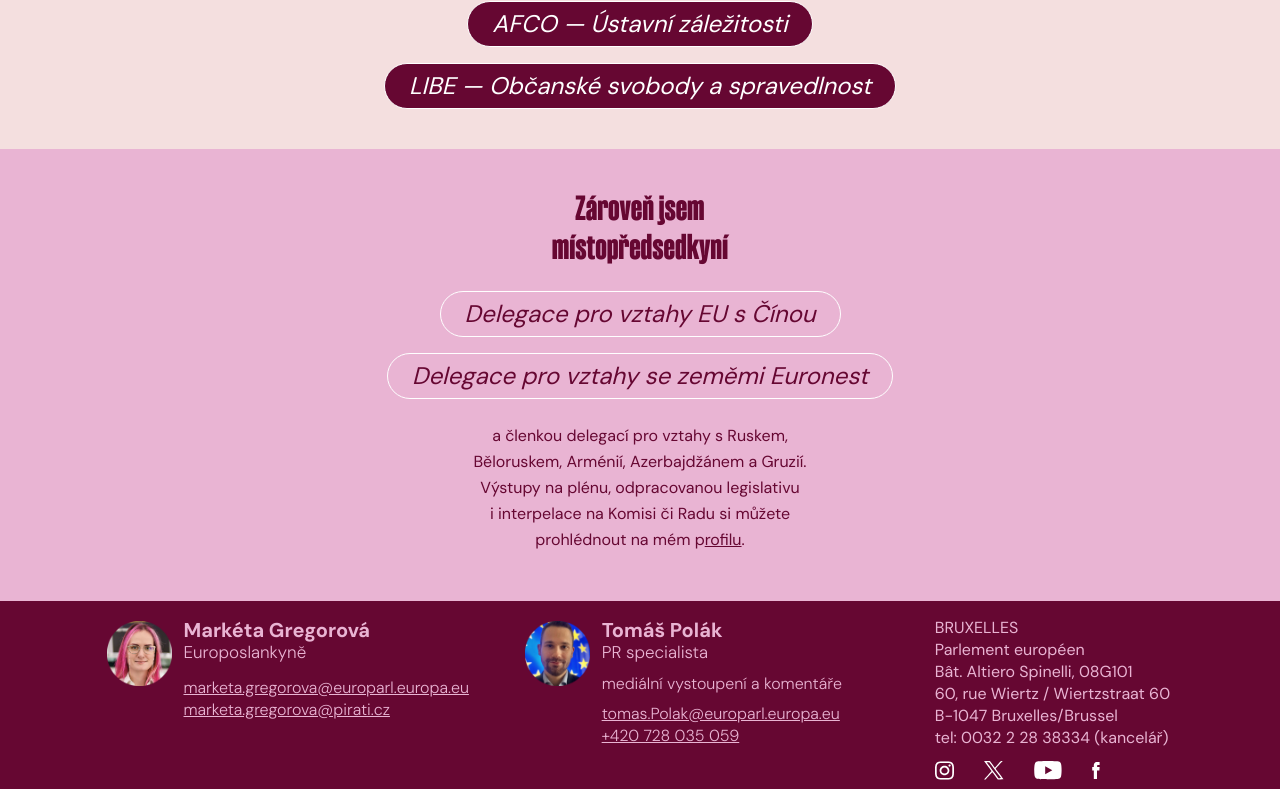
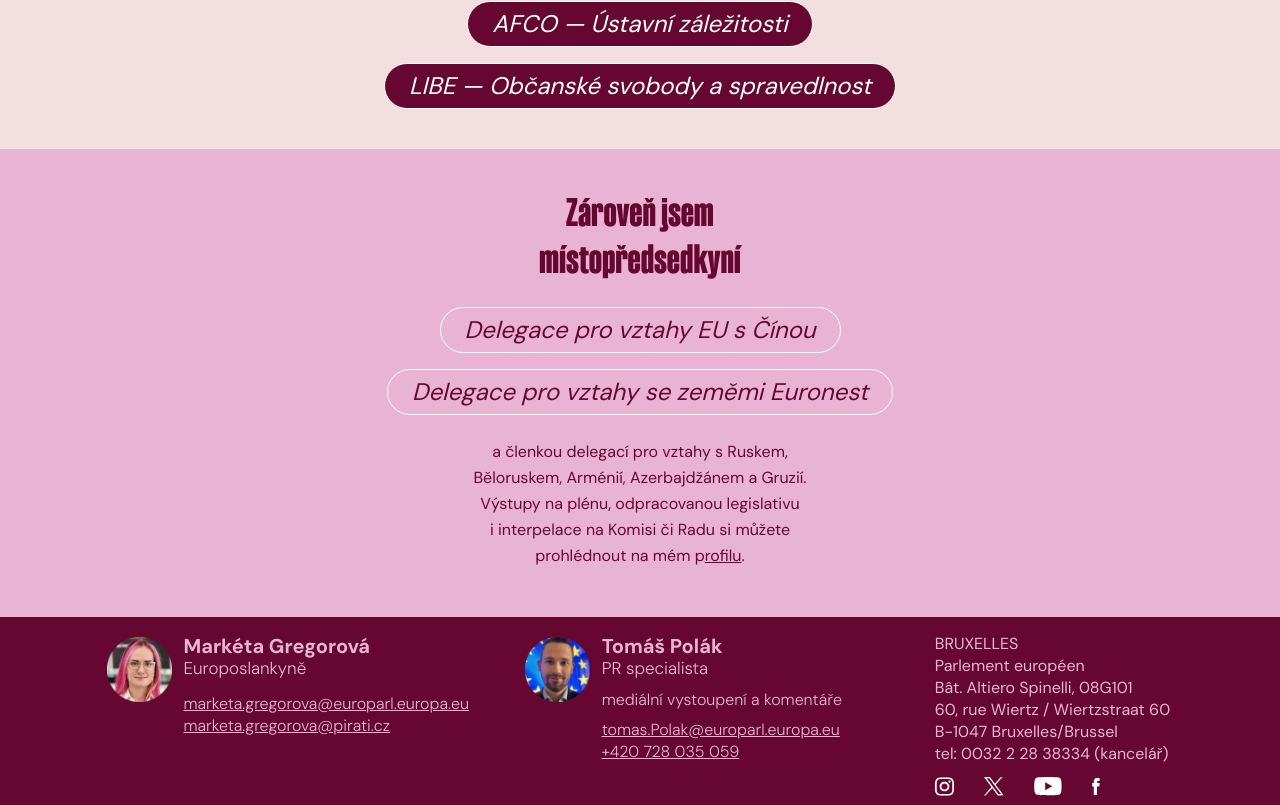
Before and after one commit to caroluxurians/mgreg, a Next.js app: page /moje-prace in a window 1280 px wide. Shown: the part 885-1690 px from the top of the page. Built offline with nearby package versions, Linux system fonts and the light colour scheme.

Commit message:
md styles divs

```diff
--- a/app/components/Header.tsx
+++ b/app/components/Header.tsx
@@ -9,13 +9,13 @@ type HeaderProps = {
   sectionsTextSize?: string
   headingTextSize?: string
   wrapperStyles?: string
-}
+};
 
 const Header = ({
   display,
   sectionsTextSize = "md:text-[25px] md:tracking-[0.5px]",
   headingTextSize = "md:text-[30px] md:tracking-[0.3px]",
-  wrapperStyles = "md:mt-6 md:mx-auto md:w-[650px]"
+  wrapperStyles = "md:mt-6 md:mx-auto md:w-[650px]",
 }: HeaderProps) => {
   return (
     <header className={classNames(`${display} w-full`)}>
--- a/app/components/LabelDark.tsx
+++ b/app/components/LabelDark.tsx
@@ -1,7 +1,7 @@
 const LabelDark = ({ content }: { content: string }) => {
   return (
     <div
-      className="w-auto text-[15px] sm:text-[16px] md:text-[24px] italic bg-dark-pink border border-white rounded-full px-5 py-1 sm:px-6"
+      className="w-auto text-[15px] sm:text-[16px] md:text-[17px] lg:text-[24px] italic bg-dark-pink border border-white rounded-full px-5 py-1 sm:px-6"
     >
       {content}
     </div>
--- a/app/components/LabelTransparent.tsx
+++ b/app/components/LabelTransparent.tsx
@@ -1,6 +1,6 @@
 const LabelTransparent = ({ content }: { content: string }) => {
   return (
-    <div className="w-auto text-[15px] sm:text-[16px] md:text-[24px] italic border border-white rounded-full px-5 py-1 sm:px-6">
+    <div className="w-auto text-[15px] sm:text-[16px] md:text-[17px] lg:text-[24px] italic border border-white rounded-full px-5 py-1 sm:px-6">
       {content}
     </div>
   );
--- a/app/moje-prace/page.tsx
+++ b/app/moje-prace/page.tsx
@@ -88,7 +88,7 @@ const MojePrace = () => {
 
         <div className="flex flex-col bg-light-pink gap-7 py-16 sm:pt-10 sm:pb-12 sm:gap-6">
 
-          <div className="font-heading text-center text-[30px]/[34px] sm:text-[35px]/[39px] ">
+          <div className="font-heading text-center text-[30px]/[34px] sm:text-[35px]/[39px] md:text-[40px]/[47px]">
             Zároveň jsem<br /> místopředsedkyní
           </div>
 
```
